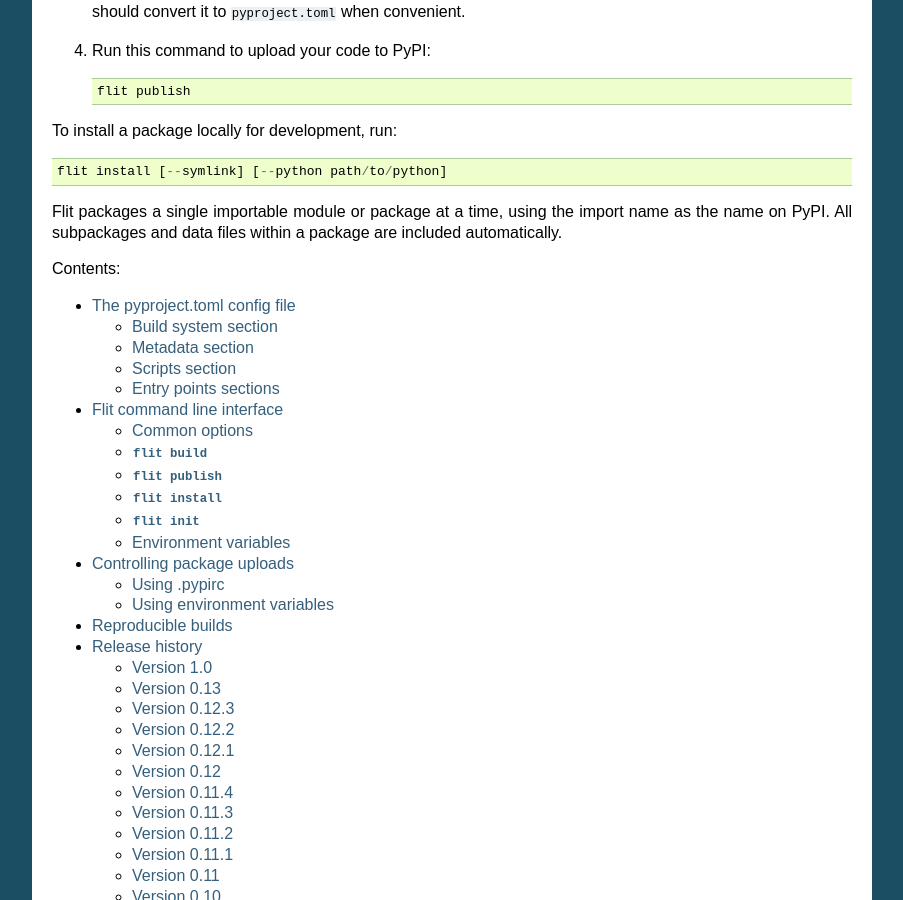
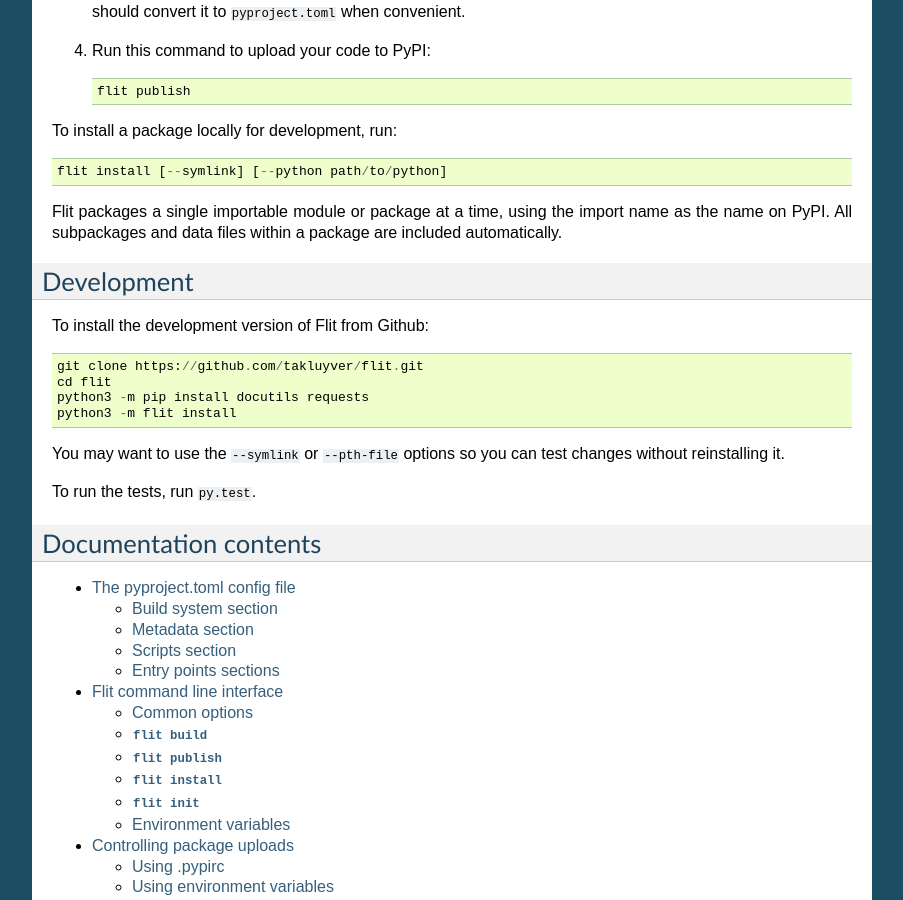
Before and after one commit to pypa/flit, a Sphinx documentation site: the page built from doc/index.rst, in a window 1280 px wide and 900 px high, scrolled down 952 px. Shown: the whole window, without its empty margins (198-1101 px from the left). Built offline with Sphinx 7.4.7, drawn with Linux system fonts in a browser that asks for light colours; some of the changed text lies outside the part shown.

Commit message:
Add notes on development install to README
Closes gh-177

```diff
--- a/README.rst
+++ b/README.rst
@@ -67,3 +67,18 @@
 Flit packages a single importable module or package at a time, using the import
 name as the name on PyPI. All subpackages and data files within a package are
 included automatically.
+
+Development
+-----------
+
+To install the development version of Flit from Github::
+
+    git clone https://github.com/takluyver/flit.git
+    cd flit
+    python3 -m pip install docutils requests
+    python3 -m flit install
+
+You may want to use the ``--symlink`` or ``--pth-file`` options so you can test
+changes without reinstalling it.
+
+To run the tests, run ``py.test``.
--- a/doc/index.rst
+++ b/doc/index.rst
@@ -7,7 +7,8 @@
 
 .. include:: ../README.rst
 
-Contents:
+Documentation contents
+----------------------
 
 .. toctree::
    :maxdepth: 2
```
